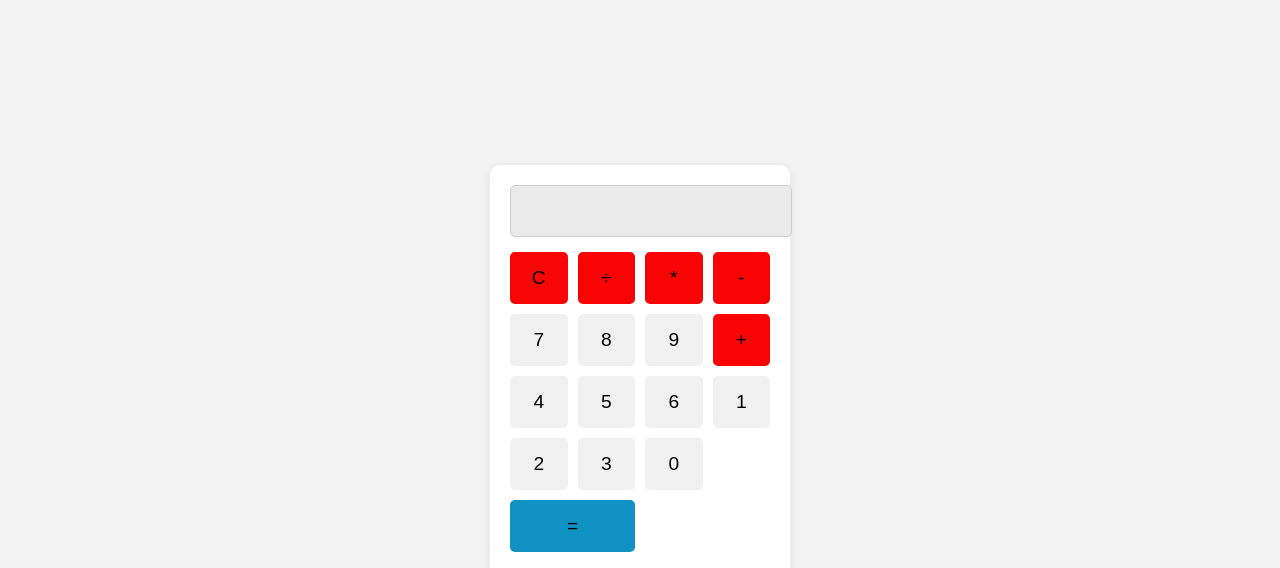
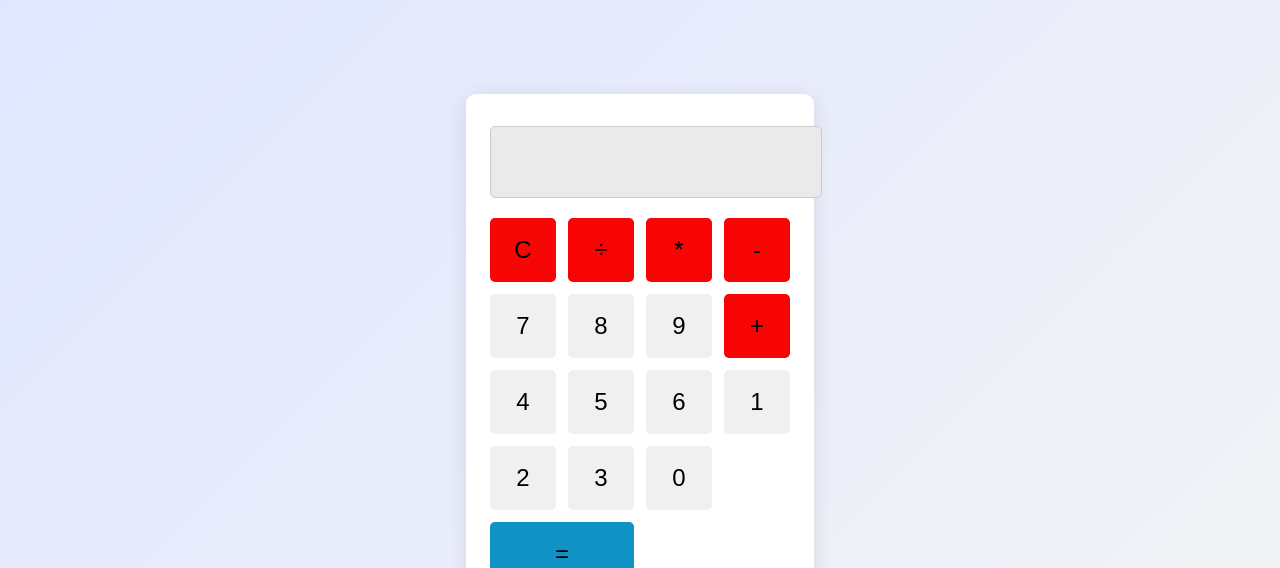
Before and after one commit to tarilathomp/calculatordareyo, a plain HTML site: page index.html in a window 1280 px wide. Shown: the top 568 px of the page. Drawn offline with Linux system fonts and the light colour scheme.

Commit message:
This is a combination of 2 commits. starting commit

```diff
--- a/index.html
+++ b/index.html
@@ -30,6 +30,6 @@
       </div>
       <h1>A<span>RI</span></h1>
     </div>
-    <script src="script/scritp.js"></script>
+    <script src="script/script.js"></script>
   </body>
 </html>
--- a/main.css
+++ b/main.css
@@ -2,15 +2,18 @@ body {
   display: flex;
   justify-content: center;
   align-items: center;
-  height: 100vh;
-  background: #f4f4f4;
+  min-height: 100vh;
+  background: linear-gradient(135deg, #e0e7ff 0%, #f4f4f4 100%);
+  font-family: "Segoe UI", Arial, sans-serif;
+  margin: 0;
 }
+
 .calculator {
   background: #fff;
-  padding: 20px;
+  padding: 32px 24px 24px 24px;
   border-radius: 10px;
-  box-shadow: 0 2px 10px rgba(0, 0, 0, 0.1);
-  width: 260px;
+  box-shadow: 0 4px 20px rgba(0, 0, 0, 0.1);
+  width: 300px;
 }
 
 span {
@@ -19,18 +22,18 @@ span {
 h1 {
   color: #f80b0b;
   text-align: right;
-  font-size: 2em;
-  margin-bottom: 20px;
+  font-size: 2.5em;
+  margin-bottom: 24px;
   font-family: "Courier New", Courier, monospace;
   align-content: right;
 }
 .display {
   width: 100%;
-  height: 40px;
-  margin-bottom: 15px;
-  font-size: 1.5em;
+  height: 50px;
+  margin-bottom: 20px;
+  font-size: 2em;
   text-align: right;
-  padding: 5px 10px;
+  padding: 10px 15px;
   border: 1px solid #ccc;
   border-radius: 5px;
   background: #eaeaea;
@@ -38,11 +41,11 @@ h1 {
 .buttons {
   display: grid;
   grid-template-columns: repeat(4, 1fr);
-  gap: 10px;
+  gap: 12px;
 }
 button {
-  padding: 15px;
-  font-size: 1.2em;
+  padding: 18px;
+  font-size: 1.5em;
   border: none;
   border-radius: 5px;
   background: #f0f0f0;
```
Also changed, not shown: script/script.js (renamed from script/scritp.js).
